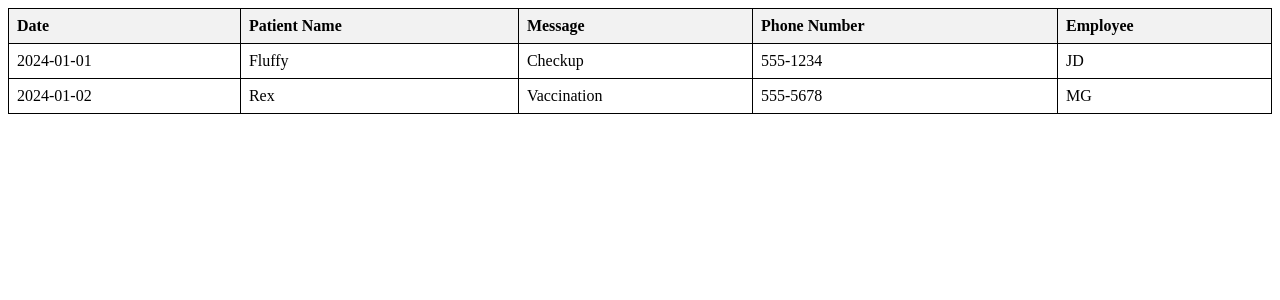
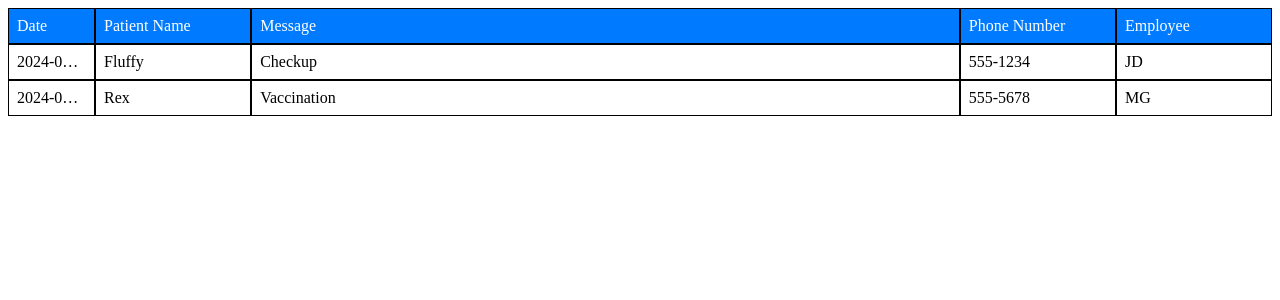
Before and after one commit to CodeJeffreyG/APV-Vet-Communicator, a React (Create React App) app in the folder front-end/: page / in a window 1280 px wide. Shown: the top 300 px of the page. Built offline with nearby package versions, Linux system fonts and the light colour scheme.

Commit message:
updated logic for styling

```diff
--- a/front-end/src/components/DataTable.js
+++ b/front-end/src/components/DataTable.js
@@ -2,73 +2,84 @@ import React, { useState } from "react";
 import "./datatable.css";
 
 const DataTable = ({ data, onUpdate }) => {
-  const [editCell, setEditCell] = useState({
-    row: null,
-    column: null,
-    value: "",
-  });
+  const [editCell, setEditCell] = useState({ row: null, column: null });
+  const [inputValue, setInputValue] = useState("");
 
   const handleCellClick = (rowIndex, column, value) => {
-    setEditCell({ row: rowIndex, column, value });
+    setEditCell({ row: rowIndex, column });
+    setInputValue(value);
   };
 
   const handleInputChange = (e) => {
-    setEditCell((prev) => ({ ...prev, value: e.target.value }));
+    setInputValue(e.target.value);
   };
 
   const handleInputBlur = () => {
-    onUpdate(editCell.row, editCell.column, editCell.value);
-    setEditCell({ row: null, column: null, value: "" });
+    onUpdate(editCell.row, editCell.column, inputValue);
+    setEditCell({ row: null, column: null });
+  };
+
+  const getColumnClass = (column) => {
+    switch (column) {
+      case "date":
+        return "cell dateColumn";
+      case "patientName":
+        return "cell patientNameColumn";
+      case "message":
+        return "cell messageColumn";
+      case "phoneNumber":
+        return "cell phoneNumberColumn";
+      case "employee":
+        return "cell employeeColumn";
+      default:
+        return "cell";
+    }
   };
 
   const renderCell = (row, rowIndex, column) => {
-    const value = row[column];
     const isEditing = editCell.row === rowIndex && editCell.column === column;
-    const cellClass = isEditing ? "editing" : "";
+    const cellClass = getColumnClass(column);
 
     return (
-      <td
-        className={cellClass}
-        onClick={() => handleCellClick(rowIndex, column, value)}
+      <div
+        className={`${cellClass} ${isEditing ? "editing" : ""}`}
+        onClick={() => handleCellClick(rowIndex, column, row[column])}
       >
         {isEditing ? (
           <input
+            className="cellInput"
             type="text"
-            value={editCell.value}
+            value={inputValue}
             onChange={handleInputChange}
             onBlur={handleInputBlur}
             autoFocus
           />
         ) : (
-          value
+          row[column]
         )}
-      </td>
+      </div>
     );
   };
 
   return (
-    <table>
-      <thead>
-        <tr>
-          <th>Date</th>
-          <th>Patient Name</th>
-          <th>Message</th>
-          <th>Phone Number</th>
-          <th>Employee</th>
-        </tr>
-      </thead>
-      <tbody>
+    <div className="table-container">
+      <div className="row">
+        <div className="cell header dateColumn">Date</div>
+        <div className="cell header patientNameColumn">Patient Name</div>
+        <div className="cell header messageColumn">Message</div>
+        <div className="cell header phoneNumberColumn">Phone Number</div>
+        <div className="cell header employeeColumn">Employee</div>
+      </div>
       {data.map((row, rowIndex) => (
-          <tr key={rowIndex}>
+        <div key={rowIndex} className="row">
           {renderCell(row, rowIndex, "date")}
           {renderCell(row, rowIndex, "patientName")}
           {renderCell(row, rowIndex, "message")}
           {renderCell(row, rowIndex, "phoneNumber")}
           {renderCell(row, rowIndex, "employee")}
-          </tr>
+        </div>
       ))}
-      </tbody>
-    </table>
+    </div>
   );
 };
 
--- a/front-end/src/components/datatable.css
+++ b/front-end/src/components/datatable.css
@@ -1,34 +1,72 @@
-table {
+/* Setting up the main table style. I want it to use the full width available */
+.table-container {
+  display: flex;
+  flex-direction: column;
   width: 100%;
-  border-collapse: collapse;
 }
 
+.header {
+  background-color: #007bff; /* Nice blue color for headers */
+  color: white; /* White text for better readability */
+}
+
+.row {
+  display: flex;
+}
+
+.cell {
+  flex: 1; /* Each cell grows equally by default */
+  padding: 8px;
+  border: 1px solid black;
+  text-align: left;
+  overflow: hidden;
+  white-space: nowrap;
+  text-overflow: ellipsis;
+}
+
+/* Custom flex settings for specific columns */
+.dateColumn {
+  flex: 1;
+} /* Smaller */
+.patientNameColumn {
+  flex: 2;
+}
+.messageColumn {
+  flex: 10;
+} /* Larger */
+.phoneNumberColumn {
+  flex: 2;
+}
+.employeeColumn {
+  flex: 2;
+}
+/* Styling for headers and cells to keep things consistent */
 th,
 td {
-  border: 1px solid black;
-  padding: 8px;
-  text-align: left;
-  padding: 10pz;
+  border: 1px solid black; /* Standard black border for clarity */
+  text-align: left; /* Aligning text to the left for readability */
+  width: 150px; /* Setting a fixed width, might tweak this later */
+  height: 50px; /* Fixed height to keep everything aligned */
+  overflow: hidden; /* No spillover, please */
+  white-space: nowrap; /* Keeping text in a single line */
+  text-overflow: ellipsis; /* Adding '...' for overflow text */
+  padding: 8px; /* Enough padding so text isn’t crammed against borders */
 }
 
-td.edditing {
-  padding: 0px;
+/* Giving the header a different color for a nice contrast */
+thead {
+  background-color: #f2f2f2; /* Light grey - easy on the eyes */
 }
 
-td.edditing input[type="text"] {
-  padding: 10px;
+/* Input field adjustments - want these to blend into the cells */
+.cellInput {
+  font-size: inherit; /* Keeping font consistent with the table */
+  font-family: inherit; /* Same font as the rest of the table */
+  width: 100%; /* Full width to match the cell */
+  height: 100%; /* Full height as well */
+  padding: 0px; /* No extra padding, the cell already has it */
+  margin: 0; /* No margin needed */
+  border: none; /* Don’t want any border for the input box */
+  box-sizing: border-box; /* Including padding and border in the box's size */
+  outline: none; /* Getting rid of the default focus outline */
 }
-
-thead {
-  background-color: #f2f2f2;
-}
-
-td input[type="text"] {
-  width: 100%;
-  height: 100%;
-  border: 1px solid #ccc; /* Adjust to match your design */
-  padding: 10px; /* Adjust to match your cell's padding */
-  margin: 0;
-  box-sizing: border-box; /* Include padding and border in the element's size */
-  background-color: transparent;
-}
```
Lines whose indentation alone changed are shown as unchanged.
